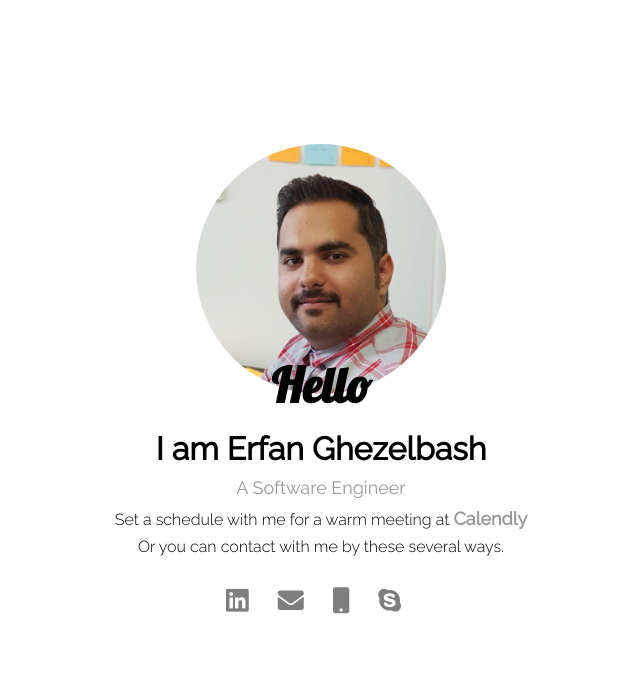
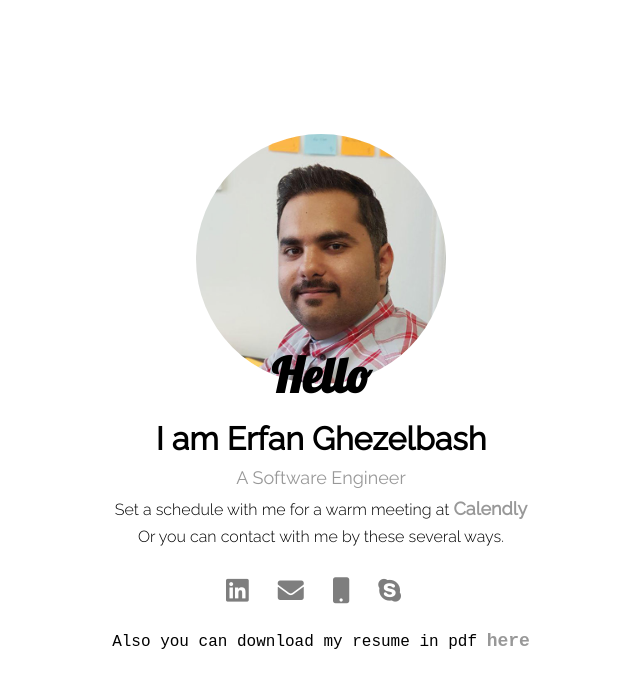
Before and after one commit to ghezelbash/ghezelbash.github.io, a plain HTML site: page index.html in a window 1280 px wide. Shown: the whole page, without its empty margins (319-959 px from the left). Drawn offline with Linux system fonts and the light colour scheme.

Commit message:
add resume link

```diff
--- a/index.html
+++ b/index.html
@@ -30,14 +30,10 @@
         <a target="_blank" href="https://www.linkedin.com/in/erfanghezelbash"><i class="fab fa-linkedin"></i></a>
         <a target="_blank" href="mailto:erfan.ghezelbash@gmail.com"><i class="fas fa-envelope"></i></a>
         <a target="_blank" href="tel:+989359886841"><i class="fas fa-mobile"></i></a>
-        <!-- <a target="_blank" href="https://telegram.me/erfanghezelbash"><i class="fab fa-telegram"></i></a> -->
         <a target="_blank" href="skype:erfanghezelbash?chat"><i class="fab fa-skype"></i></a>
-        <!-- <a target="_blank" href="https://twitter.com/ErfanGhezelbash"><i class="fab fa-twitter"></i></a> -->
-        <!-- <a target="_blank" href="https://www.meetingbird.com/m/SJPvm6p8D"><i class="fas fa-calendar-check"></i></a> -->
       </div>
 
-      <!-- <code class="bio">Also you can download my resume in pdf <a  target="_blank" href="./Erfan_Ghezelbash_Resume.pdf">here</a></code> -->
-
+      <code class="bio">Also you can download my resume in pdf <a  target="_blank" href="./Erfan_Ghezelbash_Resume.pdf">here</a></code>
 
     </div>
   </div>
```
